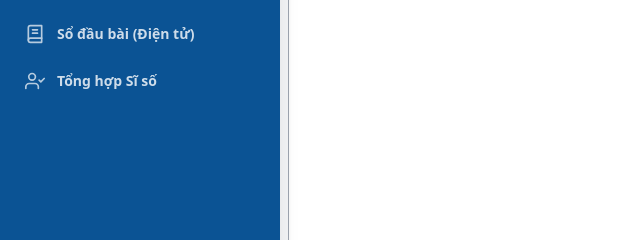
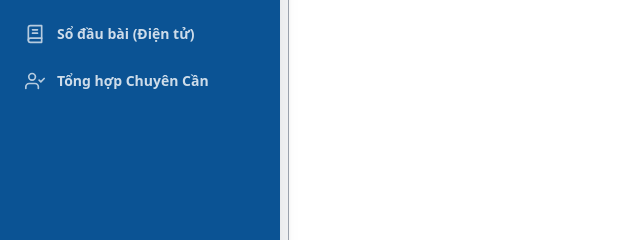
Before and after one commit to gdlaocailci/taphoi, a plain HTML site: page thoikhoabieutaphoi/index.html in a window 1280 px wide. Shown: the part 405-645 px from the top of the page, 0-640 px from the left. Drawn offline with nearby package versions, Linux system fonts and the light colour scheme; no server answers.

Commit message:
Update index.html

```diff
--- a/thoikhoabieutaphoi/index.html
+++ b/thoikhoabieutaphoi/index.html
@@ -713,7 +713,7 @@
 
             <a id="menuTongHopSiSo" onclick="moTabTongHopSiSo()" class="flex items-center gap-3 px-3 py-2.5 rounded-xl border border-transparent hover:bg-white/10 transition-all duration-150 cursor-pointer group">
                 <svg class="w-5 h-5 opacity-70 group-hover:opacity-100 transition-opacity flex-none text-white" viewBox="0 0 24 24" fill="none" stroke="currentColor" stroke-width="2" stroke-linecap="round" stroke-linejoin="round"><path d="M16 21v-2a4 4 0 0 0-4-4H5a4 4 0 0 0-4 4v2"></path><circle cx="8.5" cy="7" r="4"></circle><polyline points="17 11 19 13 23 9"></polyline></svg>
-                <span class="font-bold text-white/80 group-hover:text-white transition-colors text-[14px]">Tổng hợp Sĩ số</span>
+                <span class="font-bold text-white/80 group-hover:text-white transition-colors text-[14px]">Tổng hợp Chuyên Cần</span>
             </a>
 
             <div id="nhanHeThong" style="display: none;" class="px-2 pt-6 pb-2 flex items-center gap-3">
```
